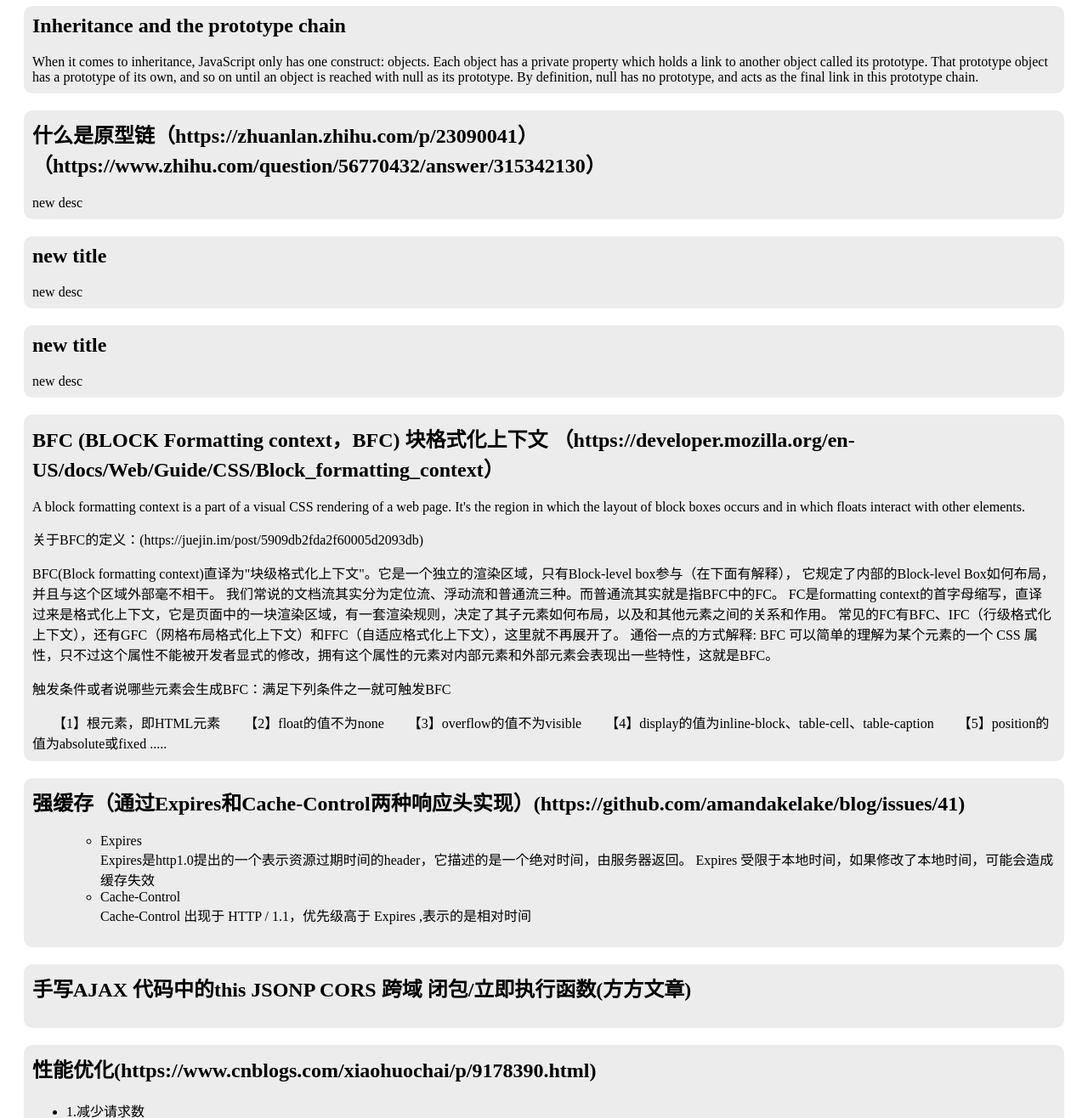
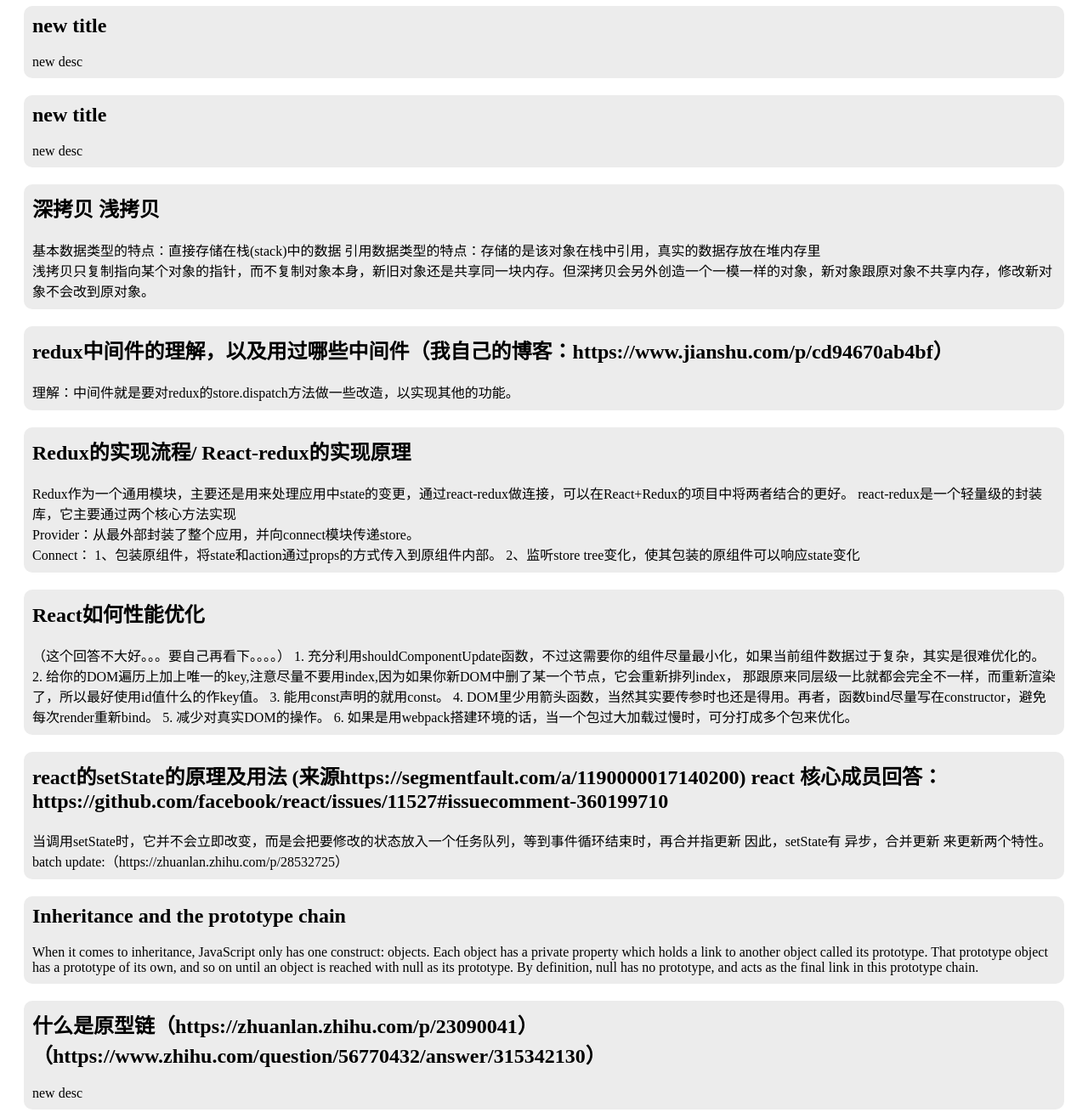
Before and after one commit to qinghaitvxq/INTQ, a plain HTML site: page index.html in a window 1280 px wide. Shown: the part 60-1376 px from the top of the page at 85% size. Drawn offline with Linux system fonts and the light colour scheme.

Commit message:
feat:react相关

```diff
--- a/index.html
+++ b/index.html
@@ -9,25 +9,6 @@
   </head>
   <body>
     <h2>hello world</h2>
-    <div class="div_section">
-        <div class="div_title">
-            Inheritance and the prototype chain
-
-
-        </div>
-        <div class="div_desc">
-            When it comes to inheritance, JavaScript only has one construct: objects. Each object has a private property which holds a link to another object called its prototype. That prototype object has a prototype of its own, and so on until an object is reached with null as its prototype. By definition, null has no prototype, and acts as the final link in this prototype chain.
-        </div>
-    </div>
-    <div class="div_section">
-        <div class="div_title">
-         什么是原型链（https://zhuanlan.zhihu.com/p/23090041）
-         （https://www.zhihu.com/question/56770432/answer/315342130）
-        </div>
-        <div class="div_desc">
-         new desc
-        </div>
-    </div>
     <div class="div_section">
         <div class="div_title">
           new title
@@ -44,6 +25,83 @@
          new desc
         </div>
     </div>
+    <div class="div_section">
+        <div class="div_title">
+          深拷贝 浅拷贝
+        </div>
+        <div class="div_desc">
+            基本数据类型的特点：直接存储在栈(stack)中的数据
+            引用数据类型的特点：存储的是该对象在栈中引用，真实的数据存放在堆内存里
+            <br/>
+            浅拷贝只复制指向某个对象的指针，而不复制对象本身，新旧对象还是共享同一块内存。但深拷贝会另外创造一个一模一样的对象，新对象跟原对象不共享内存，修改新对象不会改到原对象。
+        </div>
+    </div>
+    <div class="div_section">
+        <div class="div_title">
+            redux中间件的理解，以及用过哪些中间件（我自己的博客：https://www.jianshu.com/p/cd94670ab4bf）
+        </div>
+        <div class="div_desc">
+            理解：中间件就是要对redux的store.dispatch方法做一些改造，以实现其他的功能。<br />
+
+        </div>
+    </div>
+    <div class="div_section">
+        <div class="div_title">
+            Redux的实现流程/ React-redux的实现原理
+        </div>
+        <div class="div_desc">
+            Redux作为一个通用模块，主要还是用来处理应用中state的变更，通过react-redux做连接，可以在React+Redux的项目中将两者结合的更好。
+            react-redux是一个轻量级的封装库，它主要通过两个核心方法实现
+            <br />
+            Provider：从最外部封装了整个应用，并向connect模块传递store。<br />
+            Connect： 1、包装原组件，将state和action通过props的方式传入到原组件内部。
+                       2、监听store tree变化，使其包装的原组件可以响应state变化
+        </div>
+    </div>
+    <div class="div_section">
+        <div class="div_title">
+            React如何性能优化
+        </div>
+        <div class="div_desc">
+          （这个回答不大好。。。要自己再看下。。。。）
+            1. 充分利用shouldComponentUpdate函数，不过这需要你的组件尽量最小化，如果当前组件数据过于复杂，其实是很难优化的。
+            2. 给你的DOM遍历上加上唯一的key,注意尽量不要用index,因为如果你新DOM中删了某一个节点，它会重新排列index，
+            那跟原来同层级一比就都会完全不一样，而重新渲染了，所以最好使用id值什么的作key值。
+
+            3. 能用const声明的就用const。
+            4. DOM里少用箭头函数，当然其实要传参时也还是得用。再者，函数bind尽量写在constructor，避免每次render重新bind。
+            5. 减少对真实DOM的操作。
+            6. 如果是用webpack搭建环境的话，当一个包过大加载过慢时，可分打成多个包来优化。
+        </div>
+    </div>
+    <div class="div_section">
+        <div class="div_title">
+            react的setState的原理及用法 (来源https://segmentfault.com/a/1190000017140200)
+            react 核心成员回答：https://github.com/facebook/react/issues/11527#issuecomment-360199710
+        </div>
+        <div class="div_desc">
+            当调用setState时，它并不会立即改变，而是会把要修改的状态放入一个任务队列，等到事件循环结束时，再合并指更新
+            因此，setState有 异步，合并更新 来更新两个特性。batch update:（https://zhuanlan.zhihu.com/p/28532725）
+        </div>
+    </div>
+    <div class="div_section">
+        <div class="div_title">
+            Inheritance and the prototype chain
+        </div>
+        <div class="div_desc">
+            When it comes to inheritance, JavaScript only has one construct: objects. Each object has a private property which holds a link to another object called its prototype. That prototype object has a prototype of its own, and so on until an object is reached with null as its prototype. By definition, null has no prototype, and acts as the final link in this prototype chain.
+        </div>
+    </div>
+    <div class="div_section">
+        <div class="div_title">
+         什么是原型链（https://zhuanlan.zhihu.com/p/23090041）
+         （https://www.zhihu.com/question/56770432/answer/315342130）
+        </div>
+        <div class="div_desc">
+         new desc
+        </div>
+    </div>
+
     <div class="div_section">
       <div class="div_title">
         BFC (BLOCK Formatting context，BFC) 块格式化上下文
@@ -294,6 +352,13 @@
         <img class="div_img" src="images/Snip20190908_2.png" />
       </div>
     </div>
+    <div>
+      <ul>
+        <li>css性能问题</li>
+        <li>dom操作</li>
+        <li>图片懒加载视口判断</li>
+      </ul>
+    </div>
 
     <script src="index.js"></script>
   </body>
```
